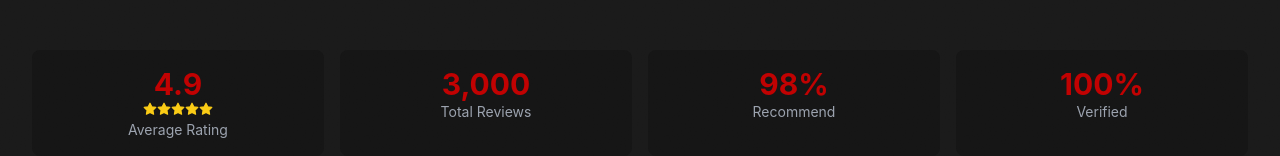
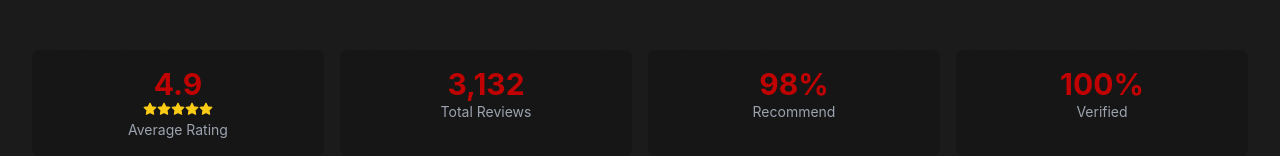
Before and after one commit to theworkguy/web, a React (Vite) app: page / in a window 1280 px wide. Shown: the part 11392-11548 px from the top of the page. Built offline with nearby package versions, Linux system fonts and the light colour scheme.

Commit message:
Add 132 More Reviews for Realistic Total

```diff
--- a/src/sections/Reviews.tsx
+++ b/src/sections/Reviews.tsx
@@ -118,11 +118,11 @@ const generateReviews = (): Review[] => {
   let id = 1;
 
   // Generate reviews with realistic distribution
-  const totalReviews = 3000;
+  const totalReviews = 3132;
   const batCount = 1247;
-  const tshirtCount = 892;
-  const bookCount = 650;
-  const speakingCount = 211;
+  const tshirtCount = 924;
+  const bookCount = 682;
+  const speakingCount = 279;
 
   // Generate bat reviews
   for (let i = 0; i < batCount; i++) {
```
